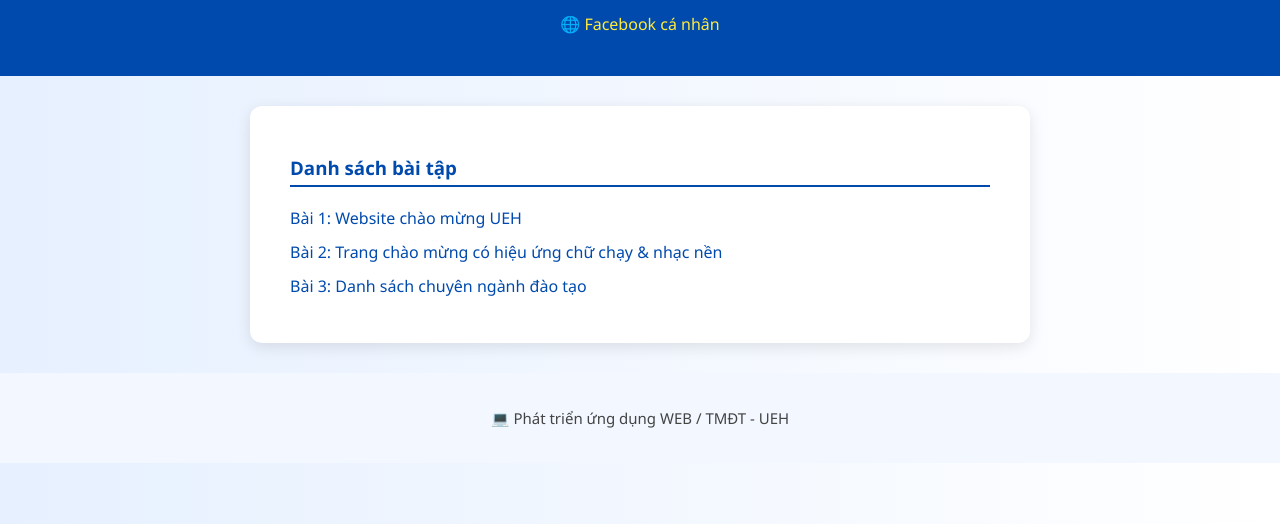
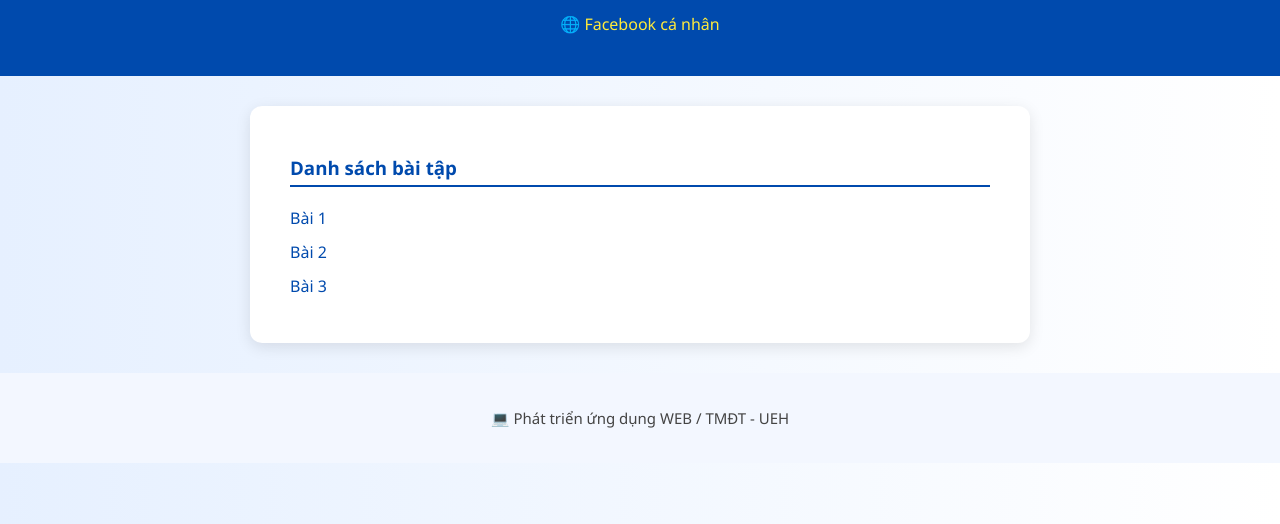
Before and after one commit to Pinkcloud-03/btb4.1, a plain HTML site: page index.html in a window 1280 px wide. Shown: the part 276-800 px from the top of the page. Drawn offline with Linux system fonts and the light colour scheme.

Commit message:
Update index.html

```diff
--- a/index.html
+++ b/index.html
@@ -115,9 +115,9 @@
   <section>
     <h3>Danh sách bài tập</h3>
     <ul>
-      <li><a href="bt%20tuan%204.1/b1.html" target="_blank">Bài 1: Website chào mừng UEH</a></li>
-      <li><a href="bt%20tuan%204.1/b2.html" target="_blank">Bài 2: Trang chào mừng có hiệu ứng chữ chạy & nhạc nền</a></li>
-      <li><a href="bt%20tuan%204.1/b3.html" target="_blank">Bài 3: Danh sách chuyên ngành đào tạo</a></li>
+      <li><a href="bt%20tuan%204.1/b1.html" target="_blank">Bài 1</a></li>
+      <li><a href="bt%20tuan%204.1/b2.html" target="_blank">Bài 2</a></li>
+      <li><a href="bt%20tuan%204.1/b3.html" target="_blank">Bài 3</a></li>
     </ul>
   </section>
 
```
